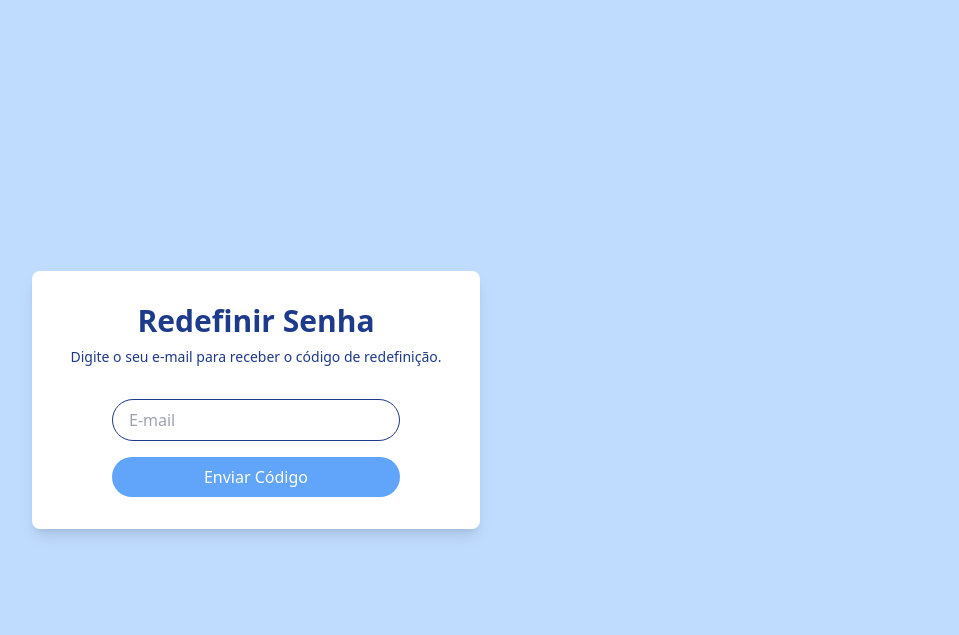
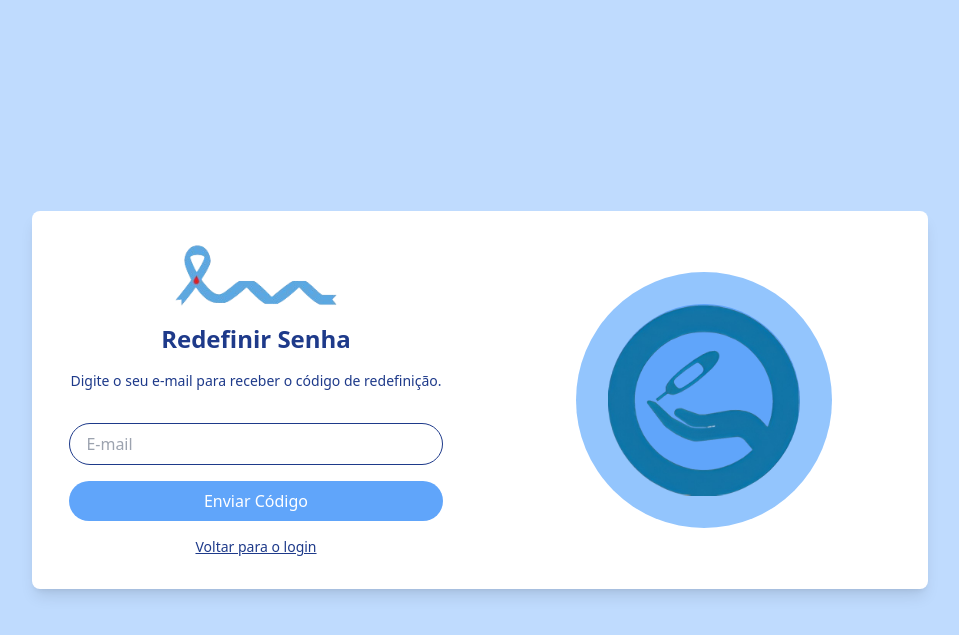
Before and after one commit to DaviPalazzin/doce-vida, a PHP site: page /resetar_senha.php?email=1 in a window 1280 px wide. Shown: the top 635 px of the page, without its empty margins (160-1119 px from the left). Run offline with PHP 8.4, Linux system fonts and the light colour scheme; some libraries are stand-ins or nearby versions.

Commit message:
adição de redefinição por email

```diff
--- /dev/null
+++ b/public/php.ini
@@ -0,0 +1,2 @@
+display_errors = On
+error_reporting = E_ALL
--- a/public/resetar_senha.php
+++ b/public/resetar_senha.php
@@ -5,81 +5,143 @@
   <meta content="width=device-width, initial-scale=1.0" name="viewport">
   <title>Doce Vida - Redefinir Senha</title>
   <script src="https://cdn.tailwindcss.com"></script>
-  <script>
-    let tempoRestante = 300;
-    let timer;
-
-    function iniciarContagemRegressiva() {
-      timer = setInterval(function () {
-        const minutos = Math.floor(tempoRestante / 60);
-        const segundos = tempoRestante % 60;
-        document.getElementById("tempoRestante").textContent = `Tempo restante: ${minutos}:${segundos < 10 ? '0' : ''}${segundos}`;
-        tempoRestante--;
-
-        if (tempoRestante < 0) {
-          clearInterval(timer);
-          document.getElementById("tempoRestante").textContent = "O código expirou. Clique para reenviar.";
-          document.getElementById("reenviarCodigo").disabled = false;
-        }
-      }, 1000);
-    }
-
-    function reenviarCodigo() {
-      alert("Código reenviado para seu e-mail.");
-      tempoRestante = 300;
-      iniciarContagemRegressiva();
-      document.getElementById("reenviarCodigo").disabled = true;
-    }
-  </script>
 </head>
 <body class="bg-blue-200 h-screen flex items-center justify-center">
-  <div class="flex w-full max-w-4xl">
 
-    <!-- Parte 1: Enviar código -->
-    <div class="w-1/2 flex flex-col items-center justify-center bg-white p-8 rounded-lg shadow-lg" id="enviarParte">
-      <h1 class="text-3xl font-bold text-blue-900 text-center">Redefinir Senha</h1>
-      <p class="text-blue-900 text-sm mt-2 text-center">Digite o seu e-mail para receber o código de redefinição.</p>
+  <!-- Mensagem flutuante -->
+  <div id="mensagemSucesso" class="fixed top-4 left-1/2 transform -translate-x-1/2 bg-green-500 text-white text-sm px-4 py-2 rounded shadow-lg opacity-0 transition-opacity duration-500 pointer-events-none z-50">
+    Código de redefinição enviado com sucesso! Verifique seu e-mail.
+  </div>
 
-      <form method="POST" action="enviar_reset.php" class="mt-8 w-3/4">
-        <input name="email" class="w-full px-4 py-2 mb-4 border border-blue-900 rounded-full text-blue-900 focus:outline-none" placeholder="E-mail" type="email" required>
-        <button type="submit" class="w-full bg-blue-400 text-white py-2 rounded-full hover:bg-blue-500">Enviar Código</button>
-      </form>
-    </div>
+  <div class="flex w-full max-w-4xl bg-white rounded-lg shadow-lg">
 
-    <!-- Parte 2: Redefinir senha -->
-    <div class="w-1/2 flex flex-col items-center justify-center bg-white p-8 rounded-lg shadow-lg hidden" id="redefinirParte">
-      <h1 class="text-3xl font-bold text-blue-900 text-center">Redefinir Senha</h1>
-      <p class="text-blue-900 text-sm mt-2 text-center">Digite o código enviado ao seu e-mail e a nova senha.</p>
+    <!-- LADO ESQUERDO - Formulário -->
+    <div class="w-full md:w-1/2 flex flex-col items-center justify-center p-8">
 
-      <!-- Mensagem de sucesso (só aparece se sucesso=1) -->
-      <p id="mensagemSucesso" class="text-green-600 text-center mt-2 hidden">Código de redefinição enviado com sucesso! Verifique seu e-mail.</p>
-
-      <!-- Contador e botão de reenviar -->
-      <div class="text-center mt-4">
-        <p id="tempoRestante" class="text-blue-900 text-lg">Tempo restante: 5:00</p>
-        <button id="reenviarCodigo" onclick="reenviarCodigo()" class="mt-4 bg-blue-400 text-white py-2 px-4 rounded-full hover:bg-blue-500" disabled>Reenviar Código</button>
+      <!-- Logo -->
+      <div class="text-center mb-4">
+        <img alt="Logo Doce Vida" class="h-16 w-30 mx-auto" src="img/fita doce vida.png">
       </div>
 
-      <form method="POST" action="processar_reset.php" class="mt-8 w-3/4">
-    <!-- Campo oculto para o email -->
+      <!-- Parte 1: Enviar código -->
+      <div id="enviarParte">
+        <h2 class="text-2xl font-bold text-blue-900 text-center mb-4">Redefinir Senha</h2>
+        <p class="text-blue-900 text-sm text-center">Digite o seu e-mail para receber o código de redefinição.</p>
+
+        <form method="POST" action="enviar_reset.php" class="w-full max-w-md mt-8">
+          <input name="email" class="w-full px-4 py-2 mb-4 border border-blue-900 rounded-full text-blue-900 focus:outline-none" placeholder="E-mail" type="email" required>
+          <?php if (isset($_GET['erro'])): ?>
+            <p class="text-red-600 text-sm mb-4 text-center">E-mail não cadastrado. Tente novamente com um e-mail válido.</p>
+          <?php endif; ?>
+          <button type="submit" class="w-full bg-blue-400 text-white py-2 rounded-full hover:bg-blue-500">Enviar Código</button>
+        </form>
+      </div>
+<!-- Parte 2: Redefinir senha -->
+<div id="redefinirParte" class="hidden">
+  <h2 class="text-2xl font-bold text-blue-900 text-center mb-4">Redefinir Senha</h2>
+  <p class="text-blue-900 text-sm text-center mb-8">Digite o código enviado ao seu e-mail e a nova senha.</p> <!-- Adicionando a margem aqui -->
+
+<!-- Cronômetro e botão -->
+<div class="relative w-full max-w-md mt-2 mb-[-8px]">
+  <p id="tempoRestante" class="absolute left-0 -top-6 text-xs text-blue-900">expira em: 15:00</p> <!-- Alterado aqui para "expira em:" -->
+  <button id="reenviarCodigo" onclick="reenviarCodigo()" class="absolute right-0 -top-6 text-xs text-blue-900 underline hover:text-blue-700" disabled>Reenviar código</button>
+</div>
+
+
+
+  <form method="POST" action="processar_reset.php" class="w-full max-w-md mt-8">
     <input type="hidden" name="email" value="<?php echo htmlspecialchars($_GET['email']); ?>">
     <input name="token" class="w-full px-4 py-2 mb-4 border border-blue-900 rounded-full text-blue-900 focus:outline-none" placeholder="Código do E-mail" type="text" required>
     <input name="nova_senha" class="w-full px-4 py-2 mb-4 border border-blue-900 rounded-full text-blue-900 focus:outline-none" placeholder="Nova Senha" type="password" required>
     <button type="submit" class="w-full bg-blue-400 text-white py-2 rounded-full hover:bg-blue-500">Atualizar Senha</button>
-</form>
+  </form>
+</div>
 
+
+      <a href="index.php" class="text-blue-900 text-sm underline block text-center mt-4">Voltar para o login</a>
+    </div>
+
+    <!-- LADO DIREITO - Ilustração -->
+    <div class="hidden md:flex w-1/2 items-center justify-center">
+      <div class="relative">
+        <div class="bg-blue-300 rounded-full h-64 w-64 flex items-center justify-center">
+          <div class="bg-blue-400 rounded-full h-48 w-48 flex items-center justify-center">
+            <img alt="Imagem ilustrativa" class="h-128 w-64" src="img/login doce vida.png">
+          </div>
+        </div>
+      </div>
     </div>
 
   </div>
 
   <script>
+    let tempoExpiracao = 900; // 15 minutos
+    let tempoReenvio = 60;
+    let intervaloExpiracao, intervaloReenvio;
+
+    function atualizarContador() {
+      const minutos = Math.floor(tempoExpiracao / 60);
+      const segundos = tempoExpiracao % 60;
+      document.getElementById("tempoRestante").textContent = `Código expira em: ${minutos}:${segundos < 10 ? '0' : ''}${segundos}`;
+      tempoExpiracao--;
+
+      if (tempoExpiracao < 0) {
+        clearInterval(intervaloExpiracao);
+        document.getElementById("tempoRestante").textContent = "O código expirou.";
+        document.getElementById("reenviarCodigo").disabled = false;
+      }
+    }
+
+    function iniciarExpiracao() {
+      tempoExpiracao = 900;
+      atualizarContador();
+      clearInterval(intervaloExpiracao);
+      intervaloExpiracao = setInterval(atualizarContador, 1000);
+    }
+
+    function iniciarCooldownReenvio() {
+      let btn = document.getElementById("reenviarCodigo");
+      tempoReenvio = 60;
+      btn.disabled = true;
+
+      clearInterval(intervaloReenvio);
+      intervaloReenvio = setInterval(() => {
+        tempoReenvio--;
+        if (tempoReenvio <= 0) {
+          btn.disabled = false;
+          clearInterval(intervaloReenvio);
+        }
+      }, 1000);
+    }
+
+    function mostrarMensagemFlutuante() {
+      const msg = document.getElementById("mensagemSucesso");
+      msg.classList.remove("opacity-0");
+      msg.classList.add("opacity-100");
+
+      setTimeout(() => {
+        msg.classList.remove("opacity-100");
+        msg.classList.add("opacity-0");
+      }, 3000);
+    }
+
+    function reenviarCodigo() {
+      alert("Código reenviado para seu e-mail.");
+      mostrarMensagemFlutuante();
+      iniciarExpiracao();
+      iniciarCooldownReenvio();
+    }
+
+    // Verifica se veio com ?sucesso=1 na URL
     const urlParams = new URLSearchParams(window.location.search);
     if (urlParams.get('sucesso') === '1') {
       document.getElementById("enviarParte").classList.add("hidden");
       document.getElementById("redefinirParte").classList.remove("hidden");
-      document.getElementById("mensagemSucesso").classList.remove("hidden");
-      iniciarContagemRegressiva();
+      mostrarMensagemFlutuante();
+      iniciarExpiracao();
+      iniciarCooldownReenvio();
     }
   </script>
+
 </body>
 </html>
```
Also changed, not shown: public/enviar_reset.php (+20 -1 lines), public/register.php (+10 -4 lines).
